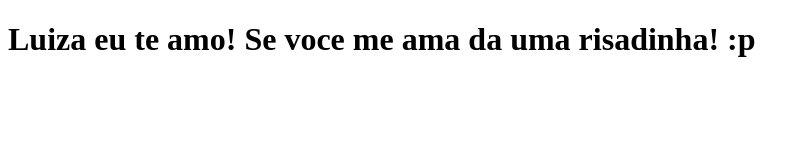
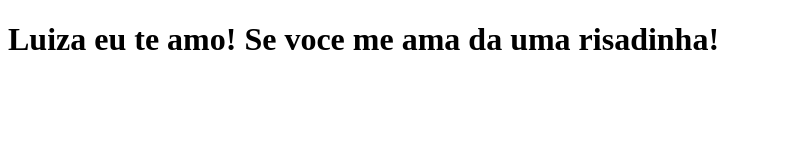
Before and after one commit to Joao-Neto15/aulacursodev, a Next.js app: page / in a window 1280 px wide. Shown: the top 160 px of the page, without its empty margins (0-810 px from the left). Built offline with nearby package versions, Linux system fonts and the light colour scheme.

Commit message:
trocar a frase principal

```diff
--- a/pages/index.js
+++ b/pages/index.js
@@ -1,5 +1,5 @@
 function Home() {
-    return <h1>Luiza eu te amo! Se voce me ama da uma risadinha! :p </h1>
+    return <h1>Luiza eu te amo! Se voce me ama da uma risadinha!</h1>
 }
 
 export default Home;
```
